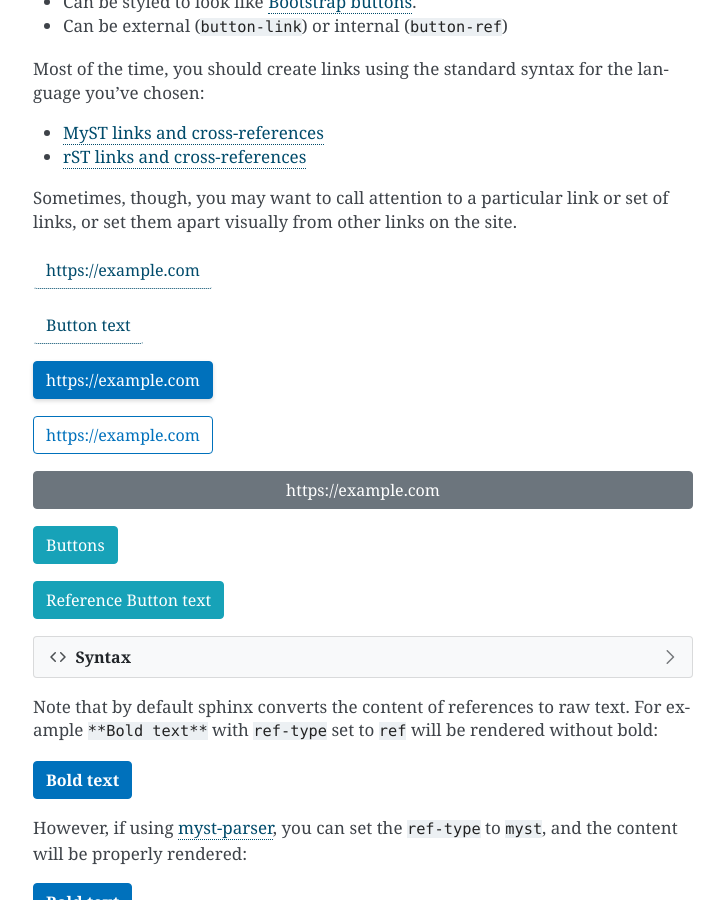
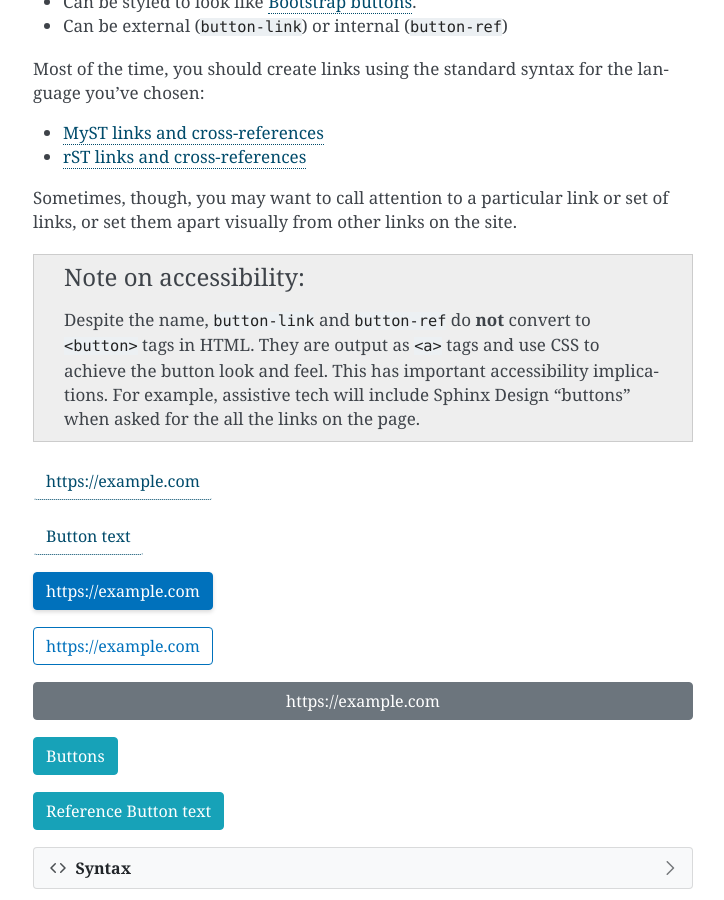
Before and after one commit to executablebooks/sphinx-design, a Sphinx documentation site: the page built from docs/badges_buttons.md, in a window 1280 px wide and 900 px high, scrolled down 952 px. Shown: the whole window, without its empty margins (387-1111 px from the left). Built offline with Sphinx 7.4.7, drawn with Linux system fonts in a browser that asks for light colours; nearby versions of some CDN libraries.

Commit message:
note on accessibility

````diff
--- a/docs/badges_buttons.md
+++ b/docs/badges_buttons.md
@@ -74,6 +74,15 @@ language you've chosen:
 
 Sometimes, though, you may want to call attention to a particular link or set of
 links, or set them apart visually from other links on the site.
+
+:::{admonition} Note on accessibility
+
+Despite the name, `button-link` and `button-ref` do **not** convert to
+`<button>` tags in HTML. They are output as `<a>` tags and use CSS to achieve
+the button look and feel. This has important accessibility implications. For
+example, assistive tech will include Sphinx Design "buttons" when asked for the
+all the links on the page.
+:::
 
 ```{button-link} https://example.com
 ```
````
